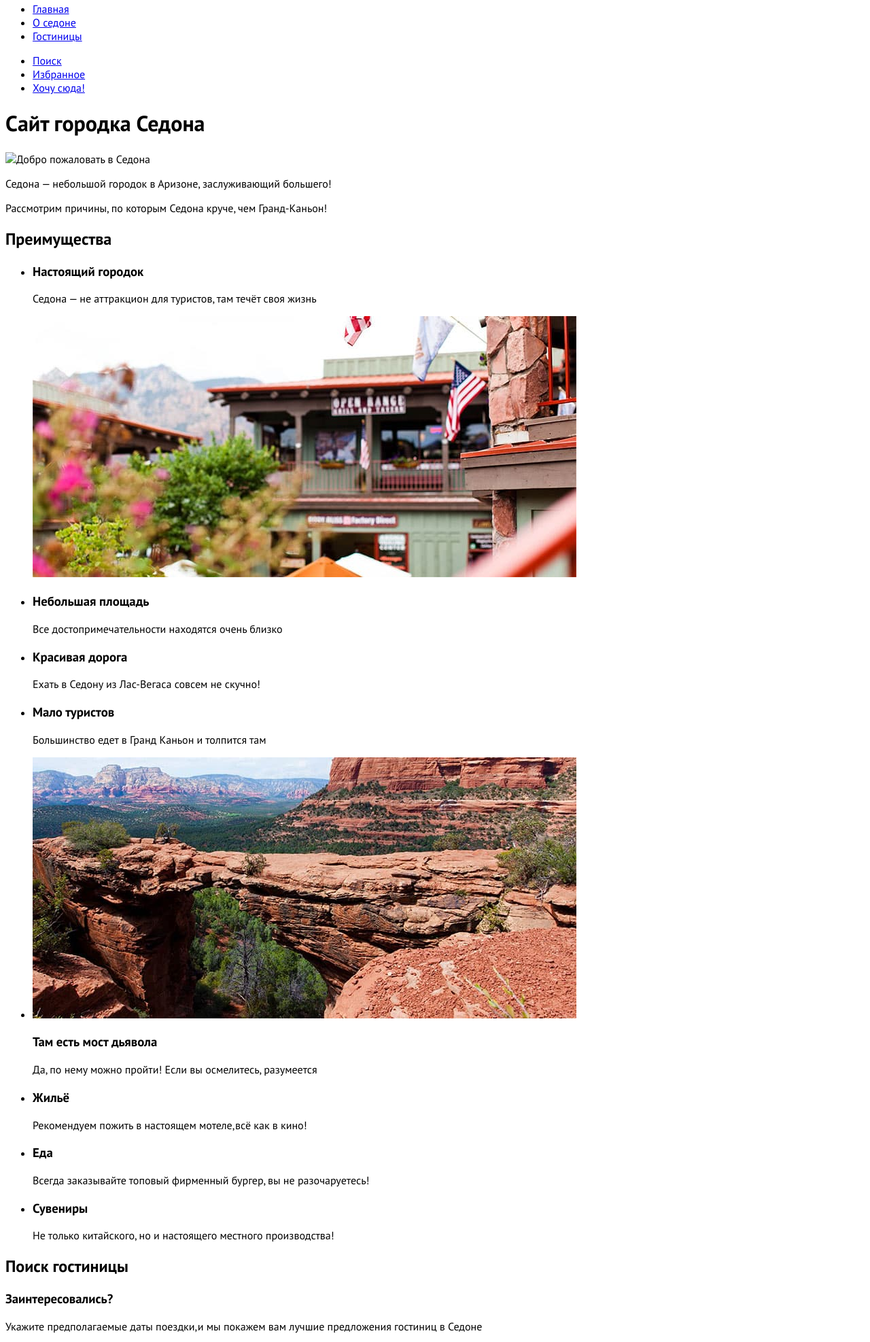
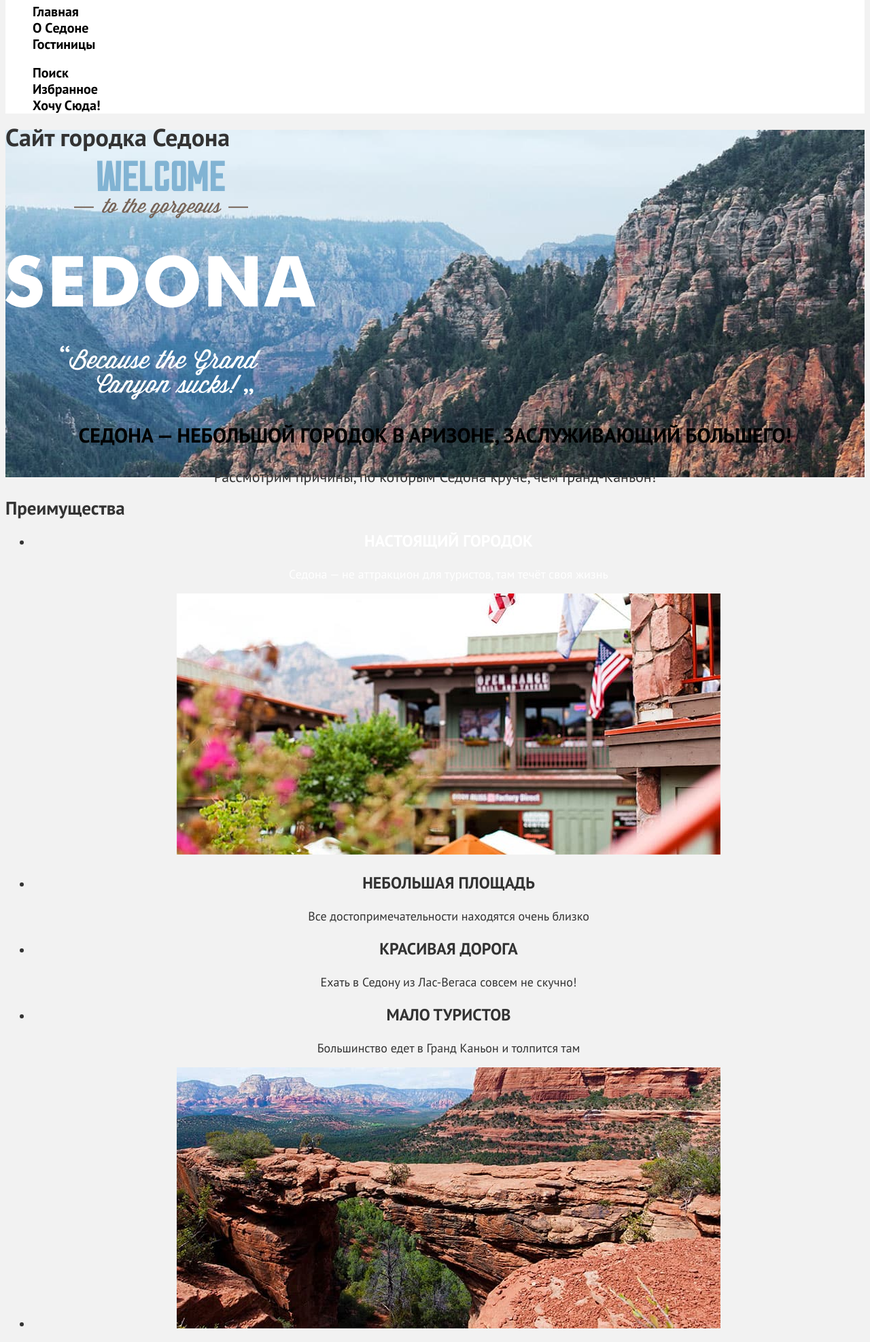
Before and after one commit to htmlacademy-htmlcss/1849265-sedona-35, a plain HTML site: page index.html in a window 1280 px wide. Shown: the part 95-2069 px from the top of the page at 68% size. Drawn offline with Linux system fonts and the light colour scheme.

Commit message:
Добавляет в styles.css Описание текстовых параметров

```diff
--- a/index.html
+++ b/index.html
@@ -18,7 +18,7 @@
             <a class="navigation-link" href="#">Главная</a>
           </li>
           <li class="navigation-item">
-            <a class="navigation-link" href="#">О седоне</a>
+            <a class="navigation-link" href="#">О Cедоне</a>
           </li>
           <li class="navigation-item">
             <a class="navigation-link" href="#">Гостиницы</a>
@@ -43,10 +43,9 @@
     </header>
     <main class="main-index">
       <h1 class="visually-hidden">Сайт городка Седона</h1>
-      <img class="index-welcome" src="#" alt="Добро пожаловать в Седона">
-      <div class="index-background"></div>
+      <img class="index-welcome" src="images/logo-hero-welcome.svg" width="458" height="352" alt="Добро пожаловать в Седона">
       <div class="index-preview">
-        <p class="index-description">Седона — небольшой городок в Аризоне, заслуживающий большего!</p>
+        <p class="index-description-title">Седона — небольшой городок в Аризоне, заслуживающий большего!</p>
         <p class="index-description">Рассмотрим причины, по которым Седона круче, чем Гранд-Каньон!</p>
       </div>
       <section class="advantages">
@@ -54,8 +53,8 @@
         <ul class="advantages-list">
           <li class="advantages-items">
             <!-- <div class="advantages-wrapper"> -->
-              <h3 class="advanteges-title">Настоящий городок</h3>
-              <p class="advantages-description">Седона — не аттракцион для туристов, там течёт своя жизнь</p>
+              <h3 class="advanteges-title advanteges-title-white">Настоящий городок</h3>
+              <p class="advantages-description advantages-description-white">Седона — не аттракцион для туристов, там течёт своя жизнь</p>
             <!-- </div> -->
             <img class="advanteges-image" src="images/photo-1.jpg" width: 800;
             height: 384; alt="Типичный двухэтажный американский дом">
@@ -82,8 +81,8 @@
             <img class="advanteges-image" src="images/photo-2.jpg" width: 800;
             height: 384; alt="Вид на Дьявольский мост на фоне Большого каньёна">
             <!-- <div class="advantages-wrapper"> -->
-              <h3 class="advanteges-title">Там есть мост дьявола</h3>
-              <p class="advantages-description">Да, по нему можно пройти! Если вы осмелитесь, разумеется</p>
+              <h3 class="advanteges-title advanteges-title-white">Там есть мост дьявола</h3>
+              <p class="advantages-description advantages-description-white">Да, по нему можно пройти! Если вы осмелитесь, разумеется</p>
             <!-- </div> -->
           </li>
         </ul>
--- a/styles/styles.css
+++ b/styles/styles.css
@@ -1,21 +1,122 @@
 @font-face {
   font-family: "PT Sans";
+  font-style: normal;
   font-weight: 400;
-  font-style: normal;
+  src: url("../fonts/ptsans-400.woff2") format("woff2");
   font-display: swap;
-  src: url("../fonts/ptsans-400.woff2") format("woff2");
 }
 
 @font-face {
   font-family: "PT Sans";
+  font-style: normal;
   font-weight: 700;
-  font-style: normal;
+  src: url("../fonts/ptsans-700.woff2") format("woff2");
   font-display: swap;
-  src: url("../fonts/ptsans-700.woff2") format("woff2");
 }
 
 body {
   font-family: "PT Sans", "Arial", sans-serif;
+  font-style: normal;
   font-weight: 400;
-  font-style: normal;
+  font-size: 18px;
+  line-height: 21px;
+  color: #333333;
+  background-color: #F2F2F2;
 }
+
+.page-header {
+  color: #000000;
+  background: #FFFFFF;
+}
+
+.navigation-list {
+  list-style: none;
+}
+
+.navigation-link {
+  font-weight: 700;
+  font-size: 20px;
+  line-height: 24px;
+  text-align:center;
+  text-transform: capitalize;
+  text-decoration: none;
+  color: #000000;
+}
+
+.main-index {
+  background-image: url("../images/index-background.jpg");
+  background-size: 100% auto;
+  background-repeat: no-repeat;
+}
+
+.index-description-title {
+  font-weight: 700;
+  font-size: 30px;
+  line-height: 36px;
+  text-align: center;
+  text-transform: uppercase;
+  color: #000000;
+}
+
+.index-description {
+  font-size: 22px;
+  line-height: 26px;
+  text-align: center;
+}
+
+.advantages-list {
+  text-align: center;
+}
+
+.advanteges-title {
+  font-weight: 700;
+  font-size: 24px;
+  line-height: 28px;
+  text-transform: uppercase;
+}
+
+.advanteges-title-white {
+  color: #FFFFFF;
+}
+
+/* todo незнаю что сюда вписать */
+/* .advantages-description {
+
+} */
+
+.advantages-description-white {
+  color: #FFFFFF;
+}
+
+.recommendations-list {
+  text-align: center;
+}
+
+.recommendations-title {
+  font-weight: 700;
+  font-size: 24px;
+  line-height: 28px;
+  /* text-align: center; */
+  text-transform: uppercase;
+  color: #000000;
+}
+
+/* todo незнаю что сюда вписать */
+/* .recommendations-description {
+
+} */
+
+.hotel-search-title {
+  font-weight: 700;
+  font-size: 30px;
+  line-height: 36px;
+  text-align: center;
+  text-transform: uppercase;
+  color: #000000;
+}
+
+.hotel-search-description {
+  font-size: 22px;
+  line-height: 26px;
+  text-align: center;
+}
```
Also changed, not shown: catalog.html (+93 -36 lines), images/logo-hero-welcome.svg (added), images/modal-window/modal-window-calendar-icon.svg (renamed from images/modal-window-calendar-icon.svg), images/modal-window/modal-window-closing-cross-icon.svg (renamed from images/modal-window-closing-cross-icon.svg), images/modal-window/modal-window-i-icon.svg (renamed from images/modal-window-i-icon.svg), images/modal-window/modal-window-minus-icon.svg (renamed from images/modal-window-minus-icon.svg), images/modal-window/modal-window-plus-icon.svg (renamed from images/modal-window-plus-icon.svg).
